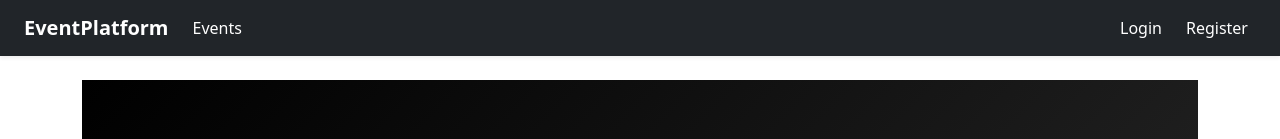
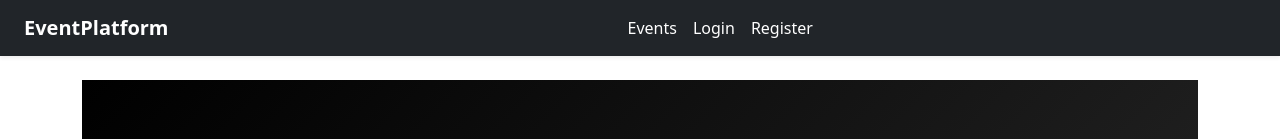
Before and after one commit to AK-Tanha/Final-Assignment, a React (Vite) app in the folder event-frontend/: page / in a window 1280 px wide. Shown: the top 139 px of the page. Built offline with nearby package versions, Linux system fonts and the light colour scheme; no server answers.

Commit message:
Update Navbar.jsx

```diff
--- a/event-frontend/src/components/Navbar.jsx
+++ b/event-frontend/src/components/Navbar.jsx
@@ -28,8 +28,8 @@ const Navbar = () => {
         <span className="navbar-toggler-icon"></span>
       </button>
 
-      <div className="collapse navbar-collapse" id="navbarNav">
-        <ul className="navbar-nav me-auto mb-2 mb-lg-0">
+      <div className="collapse navbar-collapse justify-content-center text-center" id="navbarNav">
+        <ul className="navbar-nav mb-2 mb-lg-0">
           <li className="nav-item">
             <Link className="nav-link text-white" to="/events">Events</Link>
           </li>
@@ -40,24 +40,24 @@ const Navbar = () => {
           )}
         </ul>
 
-        <ul className="navbar-nav ms-auto align-items-center">
+        <ul className="navbar-nav mb-2 mb-lg-0">
           {token ? (
             <>
-              <li className="nav-item me-3">
+              <li className="nav-item">
                 <span className="nav-link text-white">
                   👤 {user?.username || 'User'}
                 </span>
               </li>
-              <li className="nav-item me-3">
+              <li className="nav-item">
                 <Link className="nav-link text-white" to="/dashboard">Dashboard</Link>
               </li>
               <li className="nav-item">
-                <button onClick={handleLogout} className="btn btn-sm btn-outline-light">Logout</button>
+                <button onClick={handleLogout} className="btn btn-sm btn-outline-light my-2">Logout</button>
               </li>
             </>
           ) : (
             <>
-              <li className="nav-item me-2">
+              <li className="nav-item">
                 <Link className="nav-link text-white" to="/login">Login</Link>
               </li>
               <li className="nav-item">
```
